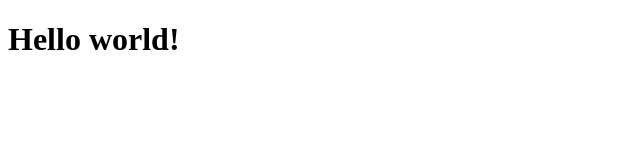
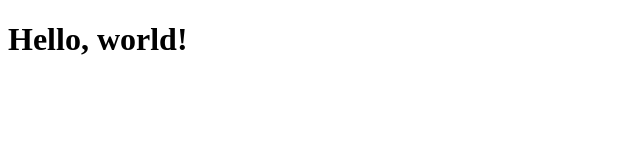
Before and after one commit to mars-attack/comp229-lab1, a plain HTML site: page index.html in a window 1280 px wide. Shown: the full height of the page, 0-640 px from the left. Drawn offline with Linux system fonts and the light colour scheme.

Commit message:
Second commit

```diff
--- a/Scripts/app.js
+++ b/Scripts/app.js
@@ -1,6 +1,6 @@
 (function(){
   function Start(){
-    console.log("Hello world!");
+    console.log("Hello, world!");
   }
 
   window.addEventListener("load", Start);
--- a/index.html
+++ b/index.html
@@ -9,7 +9,7 @@
 </head>
 <body>
     <div>
-      <h1>Hello world!</h1>
+      <h1>Hello, world!</h1>
     </div>
 
     <!--JavaScript Section-->
```
